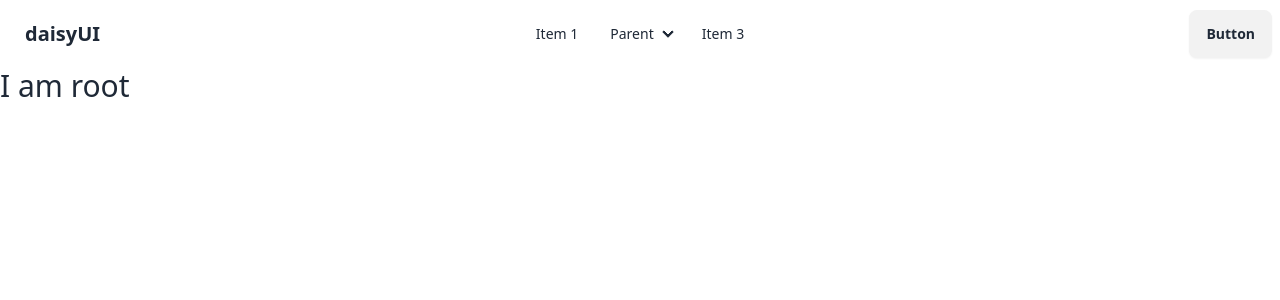
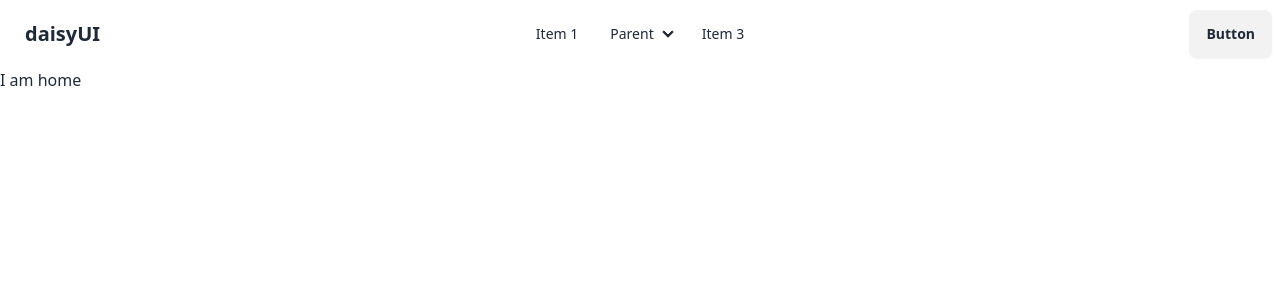
Before and after one commit to sojibislam9878/Elite_Haven_a9, a React (Vite) app: page / in a window 1280 px wide. Shown: the top 300 px of the page. Built offline with nearby package versions, Linux system fonts and the light colour scheme.

Commit message:
firebaseconfig file added

```diff
--- a/package.json
+++ b/package.json
@@ -10,6 +10,7 @@
     "preview": "vite preview"
   },
   "dependencies": {
+    "firebase": "^10.10.0",
     "localforage": "^1.10.0",
     "match-sorter": "^6.3.4",
     "react": "^18.2.0",
--- a/src/Pages/Home.jsx
+++ b/src/Pages/Home.jsx
@@ -0,0 +1,9 @@
+const Home = () => {
+    return (
+        <div>
+            <h1>I am home</h1>
+        </div>
+    );
+};
+
+export default Home;
--- a/src/Pages/Root.jsx
+++ b/src/Pages/Root.jsx
@@ -1,10 +1,10 @@
 import Navbar from "../components/Navbar";
-
+import { Outlet } from "react-router-dom";
 const Root = () => {
     return (
         <div>
             <Navbar></Navbar>
-            <h1 className="text-3xl">I am root</h1>
+            <Outlet></Outlet>
         </div>
     );
 };
--- /dev/null
+++ b/src/Pages/UpdateProfile.jsx
@@ -0,0 +1,9 @@
+const UpdateProfile = () => {
+  return (
+    <div>
+      <h1>I am update profile</h1>
+    </div>
+  );
+};
+
+export default UpdateProfile;
--- a/src/components/Navbar.jsx
+++ b/src/components/Navbar.jsx
@@ -1,3 +1,5 @@
+import { Link } from "react-router-dom";
+
 const Navbar = () => {
   return (
     <div className="navbar bg-base-100">
@@ -24,7 +26,7 @@ const Navbar = () => {
             className="menu menu-sm dropdown-content mt-3 z-[1] p-2 shadow bg-base-100 rounded-box w-52"
           >
             <li>
-              <a>Item 1</a>
+              <Link to="/">Item 1</Link>
             </li>
             <li>
               <a>Parent</a>
--- /dev/null
+++ b/src/firebase/FirebaseConfig.js
@@ -0,0 +1,17 @@
+// Import the functions you need from the SDKs you need
+import { initializeApp } from "firebase/app";
+// TODO: Add SDKs for Firebase products that you want to use
+// https://firebase.google.com/docs/web/setup#available-libraries
+
+// Your web app's Firebase configuration
+const firebaseConfig = {
+  apiKey:import.meta.env.VITE_APIKEY,
+  authDomain:import.meta.env.VITE_AUTHDOMAIN,
+  projectId:import.meta.env.VITE_PROJECTID,
+  storageBucket:import.meta.env.VITE_STORAGEBUCKET,
+  messagingSenderId:import.meta.env.VITE_MESSAGINGSENDERID,
+  appId:import.meta.env.VITE_APPID,
+};
+
+// Initialize Firebase
+export const app = initializeApp(firebaseConfig);
```
Also changed, not shown: src/Routes/Routes.jsx (+7 -0 lines), 2 other files (tests, documents, lock files or other folders).
